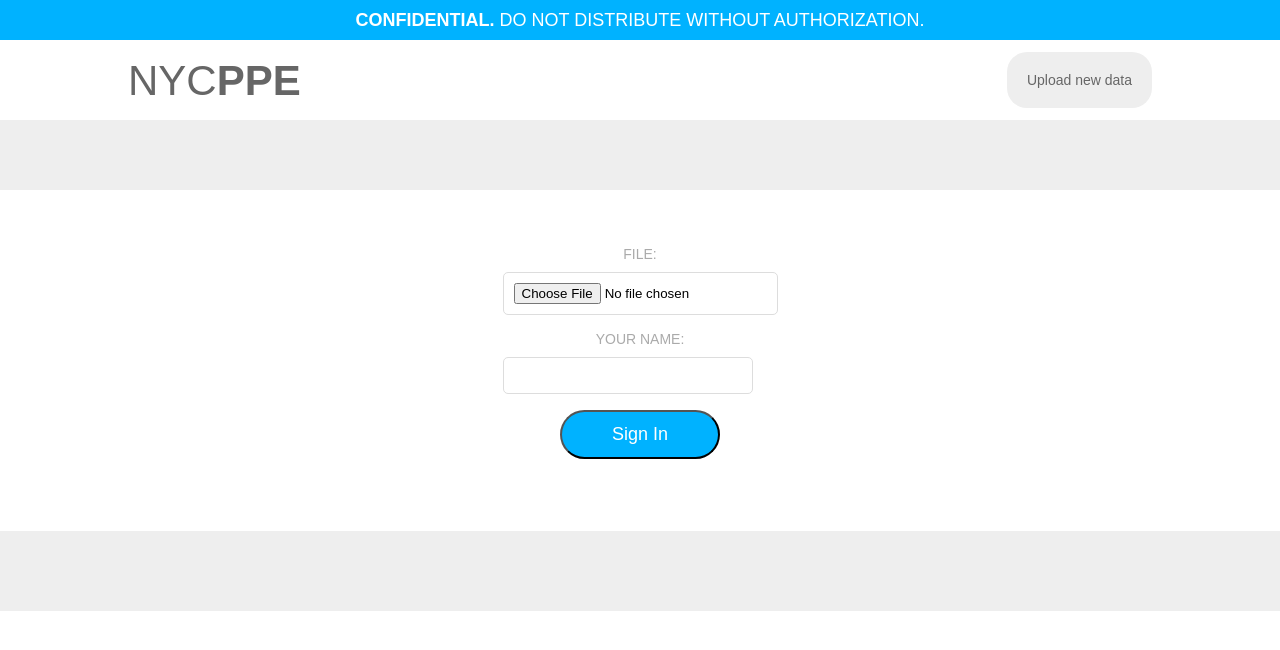
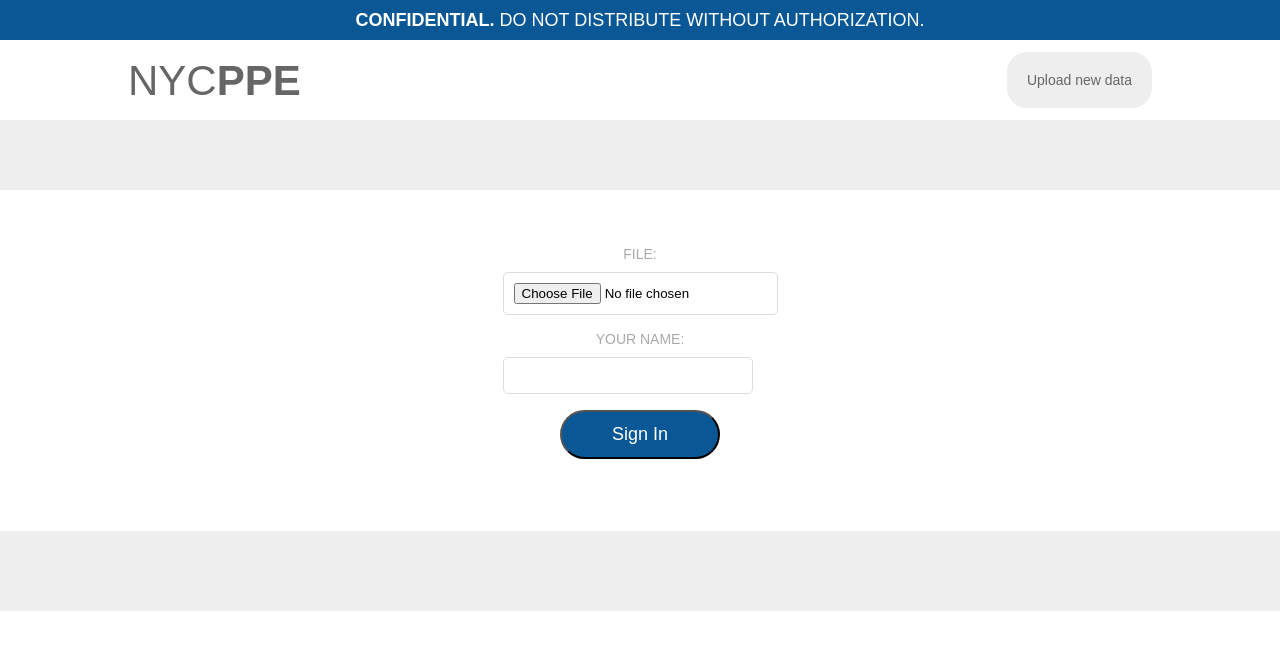
Before and after one commit to RTCovid/nyc-ppe, a Django app: template nyc_data/templates/lockdown/form.html in a window 1280 px wide. Shown: the top 650 px of the page. Run offline with Django 3.2, Linux system fonts and the light colour scheme; the template is opened without the code that fills it: values that come from a table or form of the project are taken from there, others are empty; parts of the project's set-up code (start-up, migrations or seed data) failed here and were passed over.

Commit message:
General dashboard styles

```diff
--- a/nyc_data/ppe/static/style.css
+++ b/nyc_data/ppe/static/style.css
@@ -2,6 +2,10 @@ body {
   font-family: sans-serif;
   margin: 0;
   padding: 40px 0 0 0;
+}
+
+a, a:visited {
+    color: #0a5796;
 }
 
 section.container {
@@ -16,7 +20,7 @@ section.container {
     left: 0px;
     top: 0px;
 
-    background: #00B2FF;
+    background: #0a5796;
     display: flex;
     align-items: center;
     justify-content: center;
@@ -172,9 +176,8 @@ td:last-child {
 
 .divider {
     background: #c5b9b94a;
-    /* i have no idea why this works sorry */
-    padding-top: 16%;
-    padding-bottom: 16%;
+    padding-top: 16px;
+    padding-bottom: 16px;
     padding-left: 1px;
 }
 
@@ -210,7 +213,7 @@ td:last-child {
 .lockdown button {
     display: inline-block;
     padding: 12px 50px;
-    background: #00B2FF;
+    background: #0a5796;
     font-size: 18px;
     font-weight: 300;
     color: #fff;
```
